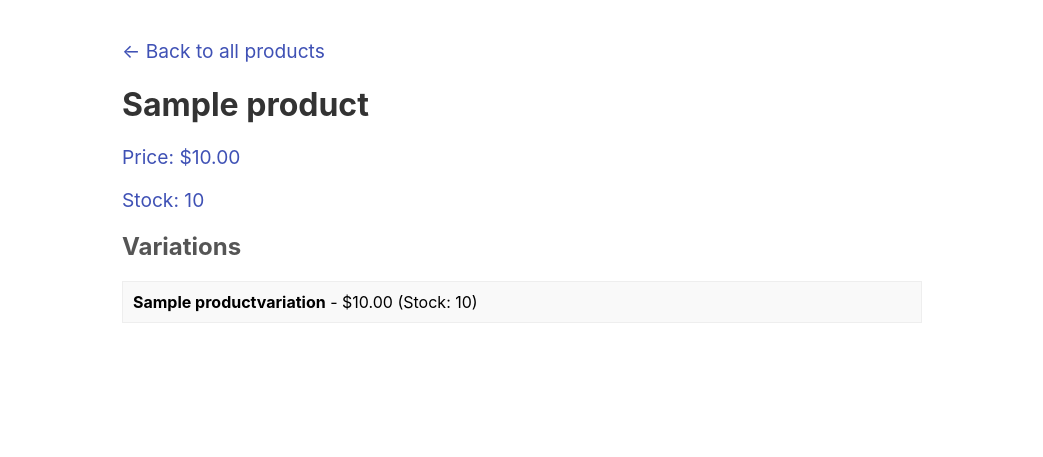
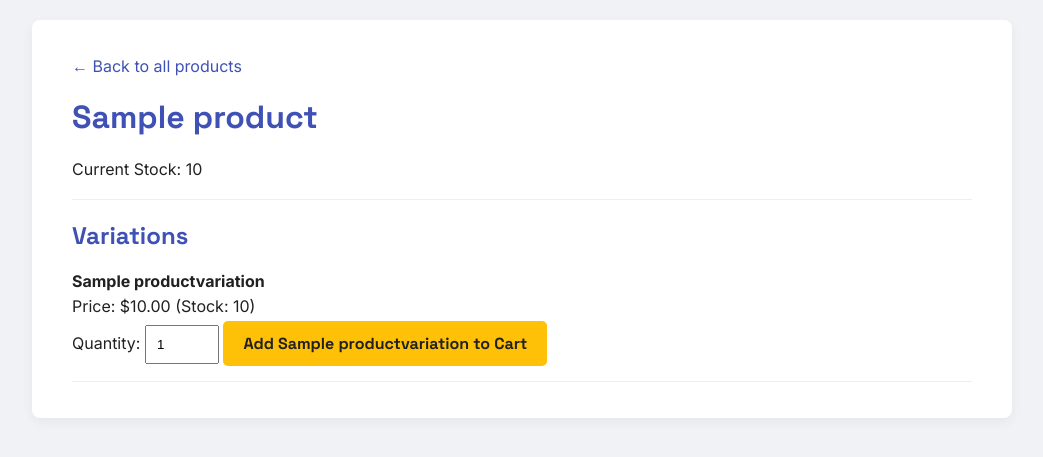
Before and after one commit to arafat-faisal/jebaenterprise, a Django app: page /product/1/ in a window 1280 px wide. Shown: the top 457 px of the page, without its empty margins (118-1161 px from the left). Run offline with Django 5.2, Linux system fonts and the light colour scheme; tables that the repository leaves empty hold one stand-in row (values such as "Sample post").

Commit message:
Implement full site styling with base.html

```diff
--- a/config/settings.py
+++ b/config/settings.py
@@ -62,7 +62,7 @@ ROOT_URLCONF = 'config.urls'
 TEMPLATES = [
     {
         'BACKEND': 'django.template.backends.django.DjangoTemplates',
-        'DIRS': [],
+        'DIRS': [BASE_DIR / "templates"],
         'APP_DIRS': True,
         'OPTIONS': {
             'context_processors': [
--- a/products/templates/products/product_detail.html
+++ b/products/templates/products/product_detail.html
@@ -1,42 +1,40 @@
-<!DOCTYPE html>
-<html lang="en">
-<head>
-    <meta charset="UTF-T">
-    <meta name="viewport" content="width=device-width, initial-scale=1.0">
-    <title>{{ product.name }}</title>
-    <style>
-        body { font-family: -apple-system, BlinkMacSystemFont, "Segoe UI", Roboto, "Helvetica Neue", Arial, sans-serif; padding: 20px; max-width: 800px; margin: auto; }
-        h1 { color: #333; }
-        h2 { color: #555; }
-        p { font-size: 1.2rem; color: #3F51B5; } /* Your primary color */
-        ul { list-style: none; padding: 0; }
-        li { background-color: #f9f9f9; border: 1px solid #eee; padding: 10px; margin-bottom: 5px; }
-        a { color: #3F51B5; text-decoration: none; }
-    </style>
-</head>
-<body>
+{% extends 'base.html' %}
 
+{% block title %}{{ product.name }} - Jeba Enterprise{% endblock %}
+
+{% block content %}
     <p><a href="{% url 'pricing_sheet' %}">&larr; Back to all products</a></p>
 
     <h1>{{ product.name }}</h1>
+    <p>Current Stock: {{ product.stock_quantity }}</p>
 
-    <p>Price: ${{ product.selling_price }}</p>
+    <hr style="border: 0; border-top: 1px solid #eee; margin: 20px 0;">
 
-    <p>Stock: {{ product.stock_quantity }}</p>
+    {% if not variations %}
+        <h2>Price: ${{ product.selling_price|floatformat:2 }}</h2>
+        <form action="{% url 'add_to_cart' product.id %}" method="POST">
+            {% csrf_token %}
+            <label for="quantity">Quantity:</label>
+            <input type="number" id="quantity" name="quantity" value="1" min="1" style="width: 50px; padding: 10px;">
+            <button type="submit">Add to Cart</button>
+        </form>
 
-    {% if variations %}
+    {% else %}
         <h2>Variations</h2>
-        <ul>
+        <ul style="list-style: none; padding: 0;">
             {% for var in variations %}
-                <li>
-                    <strong>{{ var.name }}</strong> - ${{ var.selling_price }}
-                    (Stock: {{ var.stock_quantity }})
+                <li style="border-bottom: 1px solid #eee; padding-bottom: 15px; margin-bottom: 15px;">
+                    <form action="{% url 'add_to_cart_variation' var.id %}" method="POST">
+                        {% csrf_token %}
+                        <strong>{{ var.name }}</strong>
+                        <p style="margin: 5px 0;">Price: ${{ var.selling_price|floatformat:2 }} (Stock: {{ var.stock_quantity }})</p>
+
+                        <label for="var_quantity_{{ var.id }}">Quantity:</label>
+                        <input type="number" id="var_quantity_{{ var.id }}" name="quantity" value="1" min="1" style="width: 50px; padding: 10px;">
+                        <button type="submit">Add {{ var.name }} to Cart</button>
+                    </form>
                 </li>
             {% endfor %}
         </ul>
-    {% else %}
-        <p>No variations for this product.</p>
     {% endif %}
-
-</body>
-</html>
+{% endblock %}
--- a/products/urls.py
+++ b/products/urls.py
@@ -13,4 +13,16 @@ urlpatterns = [
     # and sends it to the view as a variable named 'pk'.
     # e.g., /product/1/  or /product/2/
     path("product/<int:pk>/", views.product_detail, name="product_detail"),
+    # --- ADD THIS NEW LINE ---
+    # This will be the "action" for our add-to-cart button
+    path("add-to-cart/<int:product_id>/", views.add_to_cart, name="add_to_cart"),
+
+    # --- ADD THIS NEW LINE ---
+    # This will handle adding a specific variation
+    path("add-to-cart/var/<int:variation_id>/", views.add_to_cart_variation, name="add_to_cart_variation"),
+
+    path("cart/", views.view_cart, name="view_cart"),
+    # --- ADD THESE TWO NEW LINES ---
+    path("checkout/", views.checkout, name="checkout"),
+    path("order-success/", views.order_success, name="order_success"),
 ]
--- a/products/views.py
+++ b/products/views.py
@@ -1,5 +1,6 @@
-from django.shortcuts import render, get_object_or_404
-from .models import Product  # Import your Product model
+from django.shortcuts import render, get_object_or_404, redirect
+from .models import Product,ProductVariation, Sale, SaleItem  # Import your Product model
+from django.http import HttpRequest
 
 def pricing_sheet(request):
     # 1. Get all products from the database
@@ -35,3 +36,148 @@ def product_detail(request, pk):
 
     # 4. Render the new HTML template
     return render(request, "products/product_detail.html", context)
+
+# --- THIS IS YOUR MODIFIED 'add_to_cart' FOR MAIN PRODUCTS ---
+def add_to_cart(request: HttpRequest, product_id):
+    product = get_object_or_404(Product, id=product_id)
+    cart = request.session.get('cart', {})
+    quantity = int(request.POST.get('quantity', 1))
+
+    # We use a unique ID for the cart session
+    cart_item_id = str(product_id) # 'product_1'
+
+    if cart_item_id in cart:
+        cart[cart_item_id]['quantity'] += quantity
+    else:
+        cart[cart_item_id] = {
+            'name': product.name,
+            'price': float(product.selling_price),
+            'quantity': quantity,
+            'product_id': product.id, # Store the product ID
+            'variation_id': None # No variation
+        }
+
+    request.session['cart'] = cart
+    return redirect('product_detail', pk=product_id)
+
+# --- THIS IS THE NEW 'add_to_cart_variation' FUNCTION ---
+def add_to_cart_variation(request: HttpRequest, variation_id):
+    variation = get_object_or_404(ProductVariation, id=variation_id)
+    product = variation.product # Get the parent product
+    cart = request.session.get('cart', {})
+    quantity = int(request.POST.get('quantity', 1))
+
+    # We use a unique ID for the cart session
+    cart_item_id = f"var_{variation_id}" # 'var_1'
+
+    if cart_item_id in cart:
+        cart[cart_item_id]['quantity'] += quantity
+    else:
+        cart[cart_item_id] = {
+            'name': f"{product.name} ({variation.name})",
+            'price': float(variation.selling_price),
+            'quantity': quantity,
+            'product_id': product.id,
+            'variation_id': variation.id # Store the variation ID
+        }
+
+    request.session['cart'] = cart
+    # Redirect back to the main product's page
+    return redirect('product_detail', pk=product.id)
+
+# --- ADD THIS NEW FUNCTION ---
+def view_cart(request):
+    # 1. Get the cart from the session
+    cart = request.session.get('cart', {})
+
+    # 2. We need to re-format the cart data for the template
+    cart_items = []
+    total_price = 0
+    for product_id, item_data in cart.items():
+        item_total = item_data['price'] * item_data['quantity']
+        cart_items.append({
+            'id': product_id,
+            'name': item_data['name'],
+            'price': item_data['price'],
+            'quantity': item_data['quantity'],
+            'item_total': item_total,
+        })
+        total_price += item_total
+
+    context = {
+        'cart_items': cart_items,
+        'total_price': total_price,
+    }
+
+    return render(request, 'products/view_cart.html', context)
+
+
+# --- ADD THIS CHECKOUT FUNCTION ---
+def checkout(request: HttpRequest):
+    # Get the cart from the session
+    cart = request.session.get('cart', {})
+    if not cart:
+        # If the cart is empty, just redirect to the cart page
+        return redirect('view_cart')
+
+    if request.method == 'POST':
+        # --- THIS IS THE ORDER PROCESSING LOGIC ---
+
+        # 1. Create a new "Sale" (the "receipt")
+        new_sale = Sale.objects.create()
+
+        # 2. Loop through every item in the session cart
+        for product_id, item_data in cart.items():
+
+            # Get the main product
+            # THIS IS THE CORRECT LINE
+            product = get_object_or_404(Product, id=item_data['product_id'])
+
+            variation = None
+            if item_data['variation_id']:
+                variation = get_object_or_404(ProductVariation, id=item_data['variation_id'])
+            # 3. Create a "SaleItem" for this item
+            SaleItem.objects.create(
+                sale=new_sale,
+                product=product,
+                variation=variation,
+                quantity=item_data['quantity'],
+                sold_price=item_data['price'],
+                # We are using the product's CURRENT buying_cost
+                # A better app might store this in the session too
+                buying_cost=product.buying_cost
+            )
+            # NOTE: The save() method you wrote in models.py
+            # is AUTOMATICALLY called here,
+            # so your stock is updated!
+
+        # 4. Clear the cart from the session
+        request.session['cart'] = {}
+
+        # 5. Redirect to a "success" page
+        return redirect('order_success')
+
+    # --- This is the GET request logic (just showing the page) ---
+    # We re-use the logic from view_cart to show cart items
+    cart_items = []
+    total_price = 0
+    for product_id, item_data in cart.items():
+        item_total = item_data['price'] * item_data['quantity']
+        cart_items.append({
+            'name': item_data['name'],
+            'price': item_data['price'],
+            'quantity': item_data['quantity'],
+            'item_total': item_total,
+        })
+        total_price += item_total
+
+    context = {
+        'cart_items': cart_items,
+        'total_price': total_price,
+    }
+    return render(request, 'products/checkout.html', context)
+
+
+# --- ADD THIS SIMPLE SUCCESS VIEW ---
+def order_success(request):
+    return render(request, 'products/order_success.html')
--- /dev/null
+++ b/templates/base.html
@@ -0,0 +1,100 @@
+<!DOCTYPE html>
+<html lang="en">
+<head>
+    <meta charset="UTF-8">
+    <meta name="viewport" content="width=device-width, initial-scale=1.0">
+
+    <link rel="preconnect" href="https://fonts.googleapis.com">
+    <link rel="preconnect" href="https://fonts.gstatic.com" crossorigin>
+    <link href="https://fonts.googleapis.com/css2?family=Inter:wght@400;700&family=Space+Grotesk:wght@500;700&display=swap" rel="stylesheet">
+
+    <style>
+        /* CSS Variables for your blueprint's colors */
+        :root {
+            --primary-color: #3F51B5;    /* Deep Indigo */
+            --background-color: #F0F2F5; /* Very light grey */
+            --accent-color: #FFC107;     /* Amber */
+            --text-dark: #212121;
+            --text-light: #616161;
+
+            --font-heading: 'Space Grotesk', sans-serif;
+            --font-body: 'Inter', sans-serif;
+        }
+
+        /* Basic reset and body styling */
+        body {
+            font-family: var(--font-body);
+            background-color: var(--background-color);
+            color: var(--text-dark);
+            margin: 0;
+            padding: 20px;
+        }
+
+        /* Container for a responsive layout */
+        .container {
+            max-width: 900px;
+            margin: 0 auto;
+            background-color: #ffffff;
+            padding: 20px 40px;
+            border-radius: 8px;
+            box-shadow: 0 4px 12px rgba(0,0,0,0.05);
+        }
+
+        /* Style headings with 'Space Grotesk' */
+        h1, h2, h3 {
+            font-family: var(--font-heading);
+            color: var(--primary-color);
+        }
+
+        /* Style links and buttons with your brand colors */
+        a {
+            color: var(--primary-color);
+            text-decoration: none;
+        }
+        a:hover {
+            text-decoration: underline;
+        }
+
+        button, .btn {
+            font-family: var(--font-heading);
+            font-weight: 700;
+            background-color: var(--accent-color);
+            color: var(--text-dark);
+            padding: 12px 20px;
+            border: none;
+            border-radius: 5px;
+            cursor: pointer;
+            font-size: 1rem;
+            transition: all 0.2s ease;
+        }
+        button:hover, .btn:hover {
+            opacity: 0.85;
+        }
+
+        /* Simple table styling */
+        table {
+            width: 100%;
+            border-collapse: collapse;
+            margin-top: 20px;
+        }
+        th, td {
+            border: 1px solid #ddd;
+            padding: 12px;
+            text-align: left;
+        }
+        th {
+            background-color: #f9f9f9;
+            font-family: var(--font-heading);
+        }
+
+    </style>
+
+    <title>{% block title %}Jeba Enterprise{% endblock %}</title>
+</head>
+<body>
+    <div class="container">
+        {% block content %}
+        {% endblock %}
+    </div>
+</body>
+</html>
```
Also changed, not shown: products/templates/products/checkout.html (added, +40 -0 lines), products/templates/products/order_success.html (added, +11 -0 lines), products/templates/products/pricing_sheet.html (+12 -17 lines), products/templates/products/view_cart.html (added, +39 -0 lines).
